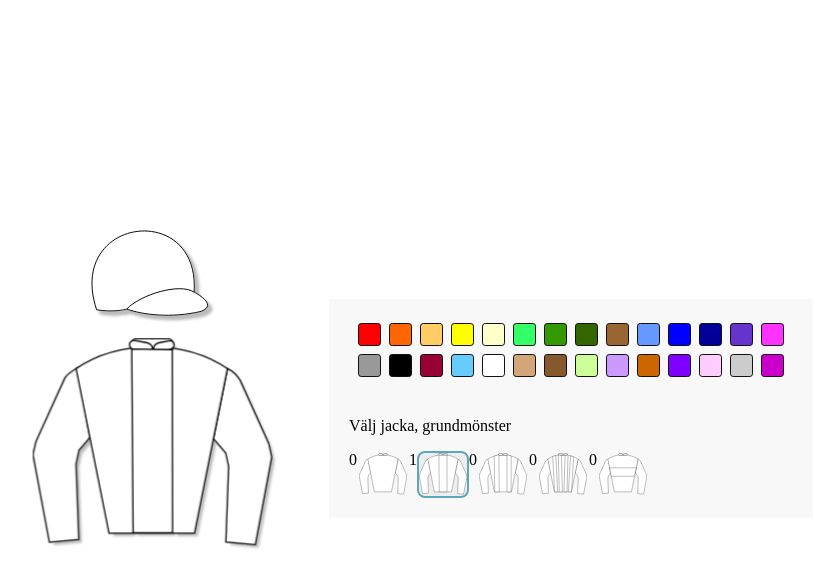
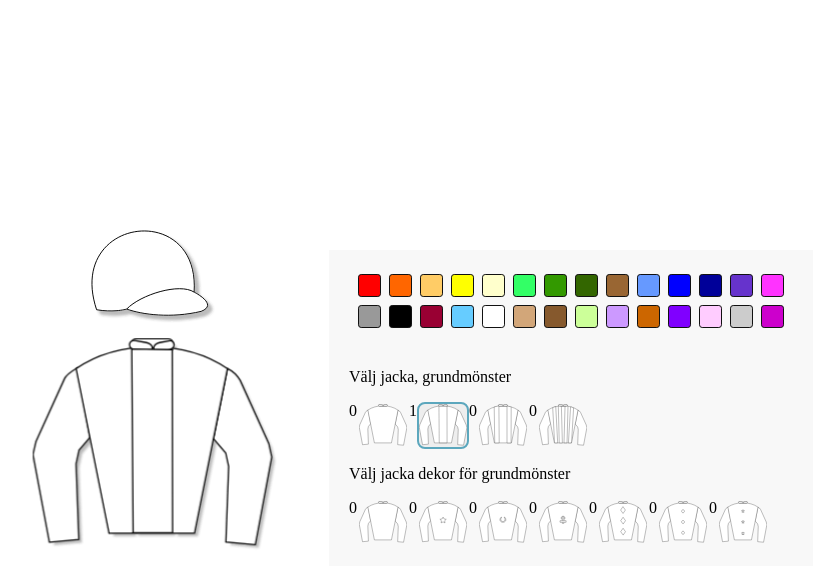
Before and after one commit to cartina-tech/medix-proof-of-concept-widget, a React (Vite) app: page / in a window 1280 px wide. Both pictures are taken after a click on the icon 672 px from the left and 474 px from the top of the page. Shown: the top 588 px of the page, without its empty margins (229-1044 px from the left). Built offline with nearby package versions, Linux system fonts and the light colour scheme.

Commit message:
Moved out listing of patterns and decor to components, added Decors

```diff
--- a/src/App.tsx
+++ b/src/App.tsx
@@ -5,30 +5,38 @@ import "./App.css";
 import Helmet from "./components/Helmet";
 import Jacket from "./components/Jacket";
 
-import MiniJacket from "./components/MiniJacket";
 import ColorPalette from "./components/ColorPalette";
-import { IBasicPattern, jacketBasicPatterns } from "./components/consts";
+
+import { IBasicPattern, IDecor, jacketDecors } from "./components/consts";
+
+import ListBasic from "./components/ListBasic";
+import ListDecor from "./components/ListDecor";
 
 export interface IJacketProps {
   currentId?: string;
-  jacketPattern: IBasicPattern[];
+  patterns: IBasicPattern[];
+  decors?: IDecor[][];
+  type?: patternTypes;
+  currentDecor?: IDecor[];
+}
+
+export interface ISelectedJacket {
+  id: string;
+  pattern: IBasicPattern[];
+  type?: patternTypes;
+  decors?: IDecor[][];
+  currentDecor?: IDecor[];
+}
+
+export enum patternTypes {
+  BASIC,
+  DECOR,
+  ADDITIONAL,
 }
 
 function App() {
-  const [jacketPaths, setJacketPaths] = useState<IBasicPattern[]>();
   const [helmetFocused, setHelmetFocused] = useState<boolean>(false);
-  const [miniJacketSelected, setMiniJacketSelected] = useState({
-    id: "",
-    selected: false,
-  });
-
-  const onClickMiniJacket = (props: IJacketProps) => {
-    setMiniJacketSelected({
-      id: props.currentId || "",
-      selected: true,
-    });
-    setJacketPaths(props.jacketPattern);
-  };
+  const [selectedJacket, setSelectedJacket] = useState<ISelectedJacket>();
 
   return (
     <>
@@ -40,44 +48,25 @@ function App() {
               setHelmetIsFocused: setHelmetFocused,
             }}
           />
-          <Jacket jacketPattern={jacketPaths || []} />
+          <Jacket
+            decors={selectedJacket?.decors || []}
+            patterns={selectedJacket?.pattern || []}
+            type={selectedJacket?.type}
+            currentDecor={selectedJacket?.currentDecor}
+          />
         </div>
         <div className='rightPanel'>
           <ColorPalette />
           <div className='jacketPatterns'>
             <p className='patternTitle'>Välj jacka, grundmönster</p>
-            <MiniJacket
-              key={0}
-              isSelected={`mini-jacket-0` === miniJacketSelected.id}
-              id={`mini-jacket-0`}
-              onClick={() =>
-                onClickMiniJacket({
-                  currentId: `mini-jacket-0`,
-                  jacketPattern: [],
-                })
-              }
-              jacketPattern={[]}
+            <ListBasic
+              setSelectedJacket={setSelectedJacket}
+              selectedJacket={selectedJacket}
             />
-            {jacketBasicPatterns.map(
-              (pattern: IBasicPattern[], index: number) => {
-                return (
-                  <MiniJacket
-                    key={index + 1}
-                    isSelected={
-                      `mini-jacket-${index + 1}` === miniJacketSelected.id
-                    }
-                    id={`mini-jacket-${index + 1}`}
-                    onClick={() =>
-                      onClickMiniJacket({
-                        currentId: `mini-jacket-${index + 1}`,
-                        jacketPattern: pattern,
-                      })
-                    }
-                    jacketPattern={pattern}
-                  />
-                );
-              }
-            )}
+            <ListDecor
+              setSelectedJacket={setSelectedJacket}
+              selectedJacket={selectedJacket}
+            />
           </div>
         </div>
       </div>
--- a/src/components/MiniJacket.tsx
+++ b/src/components/BasicJacket.tsx
@@ -1,10 +1,10 @@
 import { useState } from "react";
-import { IBasicPattern } from "../App";
+import { IBasicPattern } from "./consts";
 
-export interface IMiniJacket {
+export interface IBasicJacket {
   id: string;
   isSelected: boolean;
-  jacketPattern?: IBasicPattern[];
+  pattern?: IBasicPattern[];
   onClick: () => void;
 }
 
@@ -13,24 +13,23 @@ const blackStrokeStyle = {
   fill: "#ffffff",
 };
 
-const MiniJacket = (props: IMiniJacket) => {
-  const { jacketPattern, id, isSelected, onClick } = props;
-  const [miniJacketClicks, setMiniJacketClicks] = useState<number>(0);
+const BasicJacket = (props: IBasicJacket) => {
+  const { pattern, id, isSelected, onClick } = props;
+  const [basicJacketClicks, setBasicJacketClicks] = useState<number>(0);
   const selectedBorderColor = "#5ca7bd";
 
-  const handleJacketClick = (props: { currentId: string }) => {
-    console.log(props.currentId);
+  const handleBasicClick = (props: { currentId: string }) => {
     onClick();
-    if (miniJacketClicks <= 3) {
-      if (miniJacketClicks === 3) {
-        setMiniJacketClicks(0);
+    if (basicJacketClicks <= 3) {
+      if (basicJacketClicks === 3) {
+        setBasicJacketClicks(0);
         return;
       }
-      setMiniJacketClicks((prevClicks) => prevClicks + 1);
+      setBasicJacketClicks((prevClicks) => prevClicks + 1);
     }
   };
 
-  let miniJacketStyle = {
+  let basicJacketStyle = {
     cursor: "pointer",
     border: `0.15em solid ${isSelected ? selectedBorderColor : "transparent"}`,
     borderRadius: "0.5em",
@@ -39,15 +38,15 @@ const MiniJacket = (props: IMiniJacket) => {
 
   return (
     <>
-      {`${miniJacketClicks}`}
+      {`${basicJacketClicks}`}
       <svg
-        onClick={() => handleJacketClick({ currentId: id })}
+        onClick={() => handleBasicClick({ currentId: id })}
         viewBox='0 0 183 158'
         preserveAspectRatio='xMinYMin meet'
         height='43'
         width='48'
         id={id}
-        style={miniJacketStyle}
+        style={basicJacketStyle}
       >
         <g id='id5f' style={{ fill: "#FFF" }}>
           <g id='id60'>
@@ -76,7 +75,7 @@ const MiniJacket = (props: IMiniJacket) => {
                 transform='translate(-283.3125,-484.65625)'
                 d='m370.6,488.16-10.029-1.7969c-1.7578,0.603-2.9859,1.9239-2.9859,3.4669,0,2.1105,2.2864,3.8207,5.105,3.8207h11.964c0.13551-0.25999,0.243-0.5335,0.29538-0.82887,0.37363-2.0776-1.5746-4.165-4.3492-4.6619z'
               ></path>
-              {jacketPattern?.map((path, index) => {
+              {pattern?.map((path, index) => {
                 return (
                   <path
                     id={`mini-jacket-${index}`}
@@ -95,4 +94,4 @@ const MiniJacket = (props: IMiniJacket) => {
   );
 };
 
-export default MiniJacket;
+export default BasicJacket;
--- a/src/components/Jacket.tsx
+++ b/src/components/Jacket.tsx
@@ -1,4 +1,4 @@
-import { IJacketProps } from "../App";
+import { IJacketProps, patternTypes } from "../App";
 
 const jacketSvgProps = {
   id: "jacket_svg",
@@ -15,7 +15,9 @@ const blackStrokeStyle = {
 };
 
 const renderJacket = (props: IJacketProps) => {
-  const { jacketPattern: jacketPatterns } = props;
+  const { patterns, currentDecor, type } = props;
+
+  console.log(currentDecor);
 
   return (
     <svg {...jacketSvgProps} style={{ float: "left", cursor: "pointer" }}>
@@ -82,7 +84,7 @@ const renderJacket = (props: IJacketProps) => {
               id='idb3d'
               style={blackStrokeStyle}
             ></path>
-            {jacketPatterns?.map((pattern, index) => {
+            {patterns?.map((pattern, index) => {
               const { d, transform } = pattern;
               return (
                 <path
@@ -94,6 +96,19 @@ const renderJacket = (props: IJacketProps) => {
                 ></path>
               );
             })}
+            {type === patternTypes.DECOR &&
+              currentDecor?.map((patterns, index) => {
+                const { d, transform } = patterns;
+                return (
+                  <path
+                    id={`jacket-pattern-${index + 1}`}
+                    key={index}
+                    transform={transform}
+                    d={d}
+                    style={blackStrokeStyle}
+                  ></path>
+                );
+              })}
             <g
               style={{
                 clipPath: "url(#clipPath14471123691)",
--- /dev/null
+++ b/src/components/ListBasic.tsx
@@ -0,0 +1,63 @@
+import { IJacketProps, ISelectedJacket, patternTypes } from "../App";
+import { jacketBasicPatterns } from "./consts";
+
+import BasicJacket from "./BasicJacket";
+import { SetStateAction } from "react";
+
+interface IListBasicProps {
+  setSelectedJacket: React.Dispatch<
+    SetStateAction<ISelectedJacket | undefined>
+  >;
+  selectedJacket: ISelectedJacket | undefined;
+}
+
+const ListBasic = ({ setSelectedJacket, selectedJacket }: IListBasicProps) => {
+  const initId = "basic-jacket-pattern";
+
+  const onClickBasic = (props: IJacketProps) => {
+    setSelectedJacket({
+      id: props.currentId || "",
+      pattern: props.patterns as any,
+      type: props.type,
+      decors: props.decors,
+    });
+  };
+
+  return (
+    <>
+      <BasicJacket
+        key={0}
+        isSelected={`${initId}-0` === selectedJacket?.id}
+        id={`${initId}-0`}
+        onClick={() =>
+          onClickBasic({
+            currentId: `${initId}-0`,
+            patterns: [],
+          })
+        }
+        pattern={[]}
+      />
+      {jacketBasicPatterns.map((basicJacket, index: number) => {
+        const i = index + 1;
+        return (
+          <BasicJacket
+            key={index + 1}
+            isSelected={`${initId}-${i}` === selectedJacket?.id}
+            id={`${initId}-${i}`}
+            onClick={() =>
+              onClickBasic({
+                type: patternTypes.BASIC,
+                currentId: `${initId}-${i}`,
+                patterns: basicJacket.paths,
+                decors: basicJacket.decors,
+              })
+            }
+            pattern={basicJacket.paths}
+          />
+        );
+      })}
+    </>
+  );
+};
+
+export default ListBasic;
--- /dev/null
+++ b/src/components/ListDecor.tsx
@@ -0,0 +1,71 @@
+import { SetStateAction } from "react";
+import { IJacketProps, ISelectedJacket, patternTypes } from "../App";
+import BasicJacket from "./BasicJacket";
+
+interface IListDecorProps {
+  setSelectedJacket: React.Dispatch<
+    SetStateAction<ISelectedJacket | undefined>
+  >;
+  selectedJacket: ISelectedJacket | undefined;
+}
+
+const ListDecor = ({ selectedJacket, setSelectedJacket }: IListDecorProps) => {
+  const initId = "decor-jacket-pattern";
+
+  const onClickDecor = (props: IJacketProps) => {
+    setSelectedJacket({
+      id: props.currentId || "",
+      pattern: props.patterns as any,
+      type: props.type,
+      decors: props.decors,
+      currentDecor: props.currentDecor,
+    });
+  };
+
+  return (
+    <>
+      {selectedJacket?.decors && selectedJacket?.decors.length > 0 && (
+        <>
+          <p className='patternTitle'>Välj jacka dekor för grundmönster</p>
+          <BasicJacket
+            key={0}
+            isSelected={`${initId}-0` === selectedJacket?.id}
+            id={`${initId}-0`}
+            onClick={() =>
+              onClickDecor({
+                type: patternTypes.DECOR,
+                currentId: `${initId}-0`,
+                patterns: selectedJacket.pattern,
+                decors: selectedJacket.decors,
+              })
+            }
+            pattern={[]}
+          />
+        </>
+      )}
+      {selectedJacket?.decors &&
+        selectedJacket?.decors.length > 0 &&
+        selectedJacket?.decors.map((decor, index: number) => {
+          const i = index + 1;
+          return (
+            <BasicJacket
+              pattern={decor}
+              id={`${index}-id`}
+              isSelected={`${initId}-${i}` === selectedJacket?.id}
+              onClick={() =>
+                onClickDecor({
+                  type: patternTypes.DECOR,
+                  currentId: `${initId}-${i}`,
+                  patterns: selectedJacket.pattern,
+                  decors: selectedJacket.decors,
+                  currentDecor: decor,
+                })
+              }
+            />
+          );
+        })}
+    </>
+  );
+};
+
+export default ListDecor;
--- a/src/components/consts.ts
+++ b/src/components/consts.ts
@@ -2,14 +2,93 @@ export interface IBasicPattern {
   transform: string;
   d: string;
 }
-const jacketPatternTwo: IBasicPattern[] = [
+
+export interface IDecor {
+  transform: string;
+  d: string;
+}
+const jacketDecorOne: IDecor[] = [
+  {
+    transform: "",
+    d: "m 91.743955,61.229275 3.774177,7.325722 8.438738,1.174672 -6.106138,5.701748 1.441292,8.051279 -7.548004,-3.801269 -7.547676,3.801269 1.44125,-8.051279 -6.106132,-5.701748 8.43908,-1.174672 3.773511,-7.325722 z",
+  },
+];
+
+const jacketDecorTwo: IDecor[] = [
+  {
+    transform: "",
+    d: "m 83.832686,61.707868 0.536341,-0.02654 c 0.587035,0.104767 1.337449,-0.02543 1.852697,0.104767 -2.096879,3.558887 -3.980093,7.465284 -2.795223,11.693948 0.100514,0.347511 0.274235,0.687921 0.406185,1.000325 0.302913,0.383011 0.464505,0.83584 0.829423,1.174279 2.148025,2.419556 5.813065,2.967448 9.166646,2.193142 2.419556,-0.53093 4.435226,-2.349345 4.982776,-4.428491 1.02195,-4.115536 -0.91292,-8.117823 -2.94877,-11.606617 l 2.7046,-0.04276 c 2.268769,3.087008 4.203179,6.446382 3.940199,10.396207 -0.2536,3.629336 -2.958609,6.769553 -6.785709,8.265312 -1.873792,0.608633 -2.885899,0.870548 -5.317591,0.783772 -1.213586,-0.175139 -2.632757,-0.260735 -4.020073,-0.844915 -1.924989,-0.852013 -3.889873,-2.209316 -4.982777,-3.836422 -3.342779,-4.793359 -0.921845,-10.701591 2.431276,-14.826",
+  },
+];
+
+const jacketDecorThree: IDecor[] = [
+  {
+    transform: "",
+    d: "m 95.014773,85.264803 -6.427162,0 0,-26.992555 6.427162,0 0,26.992555 z",
+  },
+  {
+    transform: "",
+    d: "m 98.950505,61.78562 0,6.050711 -14.286774,0 0,-6.050711 14.286774,0 z",
+  },
+  {
+    transform: "",
+    d: "m 103.37781,75.070208 0,6.015207 -23.294592,0 0,-6.015207 23.294592,0 z",
+  },
+];
+
+const jacketDecorFour: IDecor[] = [
+  {
+    transform: "translate(-283.3125,-484.65625)",
+    d: "m 383.91715,519.1834 -8.89062,12.97722 -9.35932,-12.97722 9.0613,-13.05207 9.18903,13.05207 z",
+  },
+  {
+    transform: "",
+    d: "m 101,75 -8.890617,12.97722 -9.35932,-12.97722 9.0613,-13.05207 9.189027,13.05207 z",
+  },
+  {
+    transform: "",
+    d: "m 101,117 -8.890621,12.97722 -9.35932,-12.97722 9.0613,-13.05208 9.189031,13.05208 z",
+  },
+];
+
+const jacketDecorFive: IDecor[] = [
+  {
+    transform: "",
+    d: "m 97,121 c 0,3.16435 -2.420636,5.72946 -5.405348,5.72946 -2.987481,0 -5.40689,-2.56522 -5.40689,-5.72946 0,-3.16435 2.419358,-5.7289 5.40689,-5.7289 2.984866,0 5.405348,2.56449 5.405348,5.7289 z",
+  },
+  {
+    transform: "",
+    d: "m 97,80 c 0,3.16435 -2.420636,5.72946 -5.405348,5.72946 -2.987481,0 -5.40689,-2.56522 -5.40689,-5.72946 0,-3.16435 2.419358,-5.7289 5.40689,-5.7289 2.984866,0 5.405348,2.56449 5.405348,5.7289 z",
+  },
+  {
+    transform: "",
+    d: "m 97,39 c 0,3.16435 -2.420636,5.729459 -5.405348,5.729459 -2.987481,0 -5.40689,-2.565219 -5.40689,-5.729459 0,-3.16435 2.419358,-5.7289 5.40689,-5.7289 2.984866,0 5.405348,2.56449 5.405348,5.7289 z",
+  },
+];
+
+const jacketDecorSix: IDecor[] = [
+  {
+    transform: "",
+    d: "m 86,37 4.18003,-0.168768 1.26373,-3.966055 1.45815,3.881672 4.08282,0.168768 -2.9163,2.700293 0.97209,4.303592 -3.59676,-2.44714 -3.49956,2.278372 1.06931,-4.134824 -3.30513,-2.61591 z",
+  },
+  {
+    transform: "",
+    d: "m 86,78 4.18003,-0.16877 1.26373,-3.96605 1.45815,3.88167 4.08282,0.16877 -2.9163,2.70029 0.97209,4.30359 -3.59676,-2.44714 -3.49956,2.27837 1.06931,-4.13482 -3.30513,-2.61591 z",
+  },
+  {
+    transform: "",
+    d: "m 86,122 4.180032,-0.16877 1.26373,-3.96605 1.45815,3.88167 4.08282,0.16877 -2.9163,2.70029 0.97209,4.30359 -3.59676,-2.44714 -3.499562,2.27838 1.06931,-4.13483 -3.30513,-2.61591 z",
+  },
+];
+
+const jacketDecorSeven: IDecor[] = [
   {
     transform: "",
     d: "M 76.015495,8.4171064 C 77.286657,147.73647 77.032424,147.73647 77.032424,147.73647 l -0.254232,0.25423 30.253658,0 -0.25423,-139.3193612 0.76269,0.2542324 z",
   },
 ];
 
-const jacketPatternThree: IBasicPattern[] = [
+const jacketDecorEight: IDecor[] = [
   {
     transform: "",
     d: "m 122.68486,10.839626 -0.32847,137.466174 -15.60249,0 0,-140.2581986 c 17.24653,2.8155036 11.53061,1.9229126 15.93096,2.7920246 z",
@@ -20,7 +99,63 @@ const jacketPatternThree: IBasicPattern[] = [
   },
 ];
 
-const jacketPatternFour: IBasicPattern[] = [
+const jacketDecorNine: IDecor[] = [
+  {
+    transform: "",
+    d: "m 40.540541,56.538382 c 101.441439,-0.18018 101.441439,-0.18018 101.441439,-0.18018 l -6.66666,32.252252 -88.648653,0 z",
+  },
+];
+
+const jacketDecorTen: IDecor[] = [
+  {
+    transform: "",
+    d: "m 34.146341,24.457121 c 114.190689,0 114.190689,0 114.190689,0 l -4.65632,22.394679 -105.099779,0 z",
+  },
+  {
+    transform: "",
+    d: "m 43.45898,72.128962 95.78714,0 -4.87805,23.059866 -86.031041,0 z",
+  },
+  {
+    transform: "",
+    d: "m 53.880266,123.34847 74.944564,0 -5.09977,23.05987 -65.188475,0.22173 z",
+  },
+];
+
+const jacketVariantTwo: {
+  paths: IBasicPattern[],
+  decors: IDecor[][];
+} = {
+  paths: [
+    {
+      transform: "",
+      d: "M 76.015495,8.4171064 C 77.286657,147.73647 77.032424,147.73647 77.032424,147.73647 l -0.254232,0.25423 30.253658,0 -0.25423,-139.3193612 0.76269,0.2542324 z",
+    }
+  ],
+  decors: [jacketDecorOne, jacketDecorTwo, jacketDecorThree, jacketDecorFour, jacketDecorFive, jacketDecorSix],
+}
+
+const jacketVariantThree: {
+  paths: IBasicPattern[],
+  decors: IDecor[][];
+} = {
+  paths: [
+    {
+      transform: "",
+      d: "m 122.68486,10.839626 -0.32847,137.466174 -15.60249,0 0,-140.2581986 c 17.24653,2.8155036 11.53061,1.9229126 15.93096,2.7920246 z",
+    },
+    {
+      transform: "",
+      d: "M 57.975578,11.332337 59.946418,148.47004 77.027042,148.14156 75.877385,7.8833647 C 70.7555,8.4362252 66.571725,8.6080633 57.975578,11.332337 Z",
+    },
+  ],
+  decors: [],
+}
+
+const jacketVariantFour: {
+  paths: IBasicPattern[],
+  decors: IDecor[][];
+} = {
+  paths: [
     {
       transform: "translate(-283.3125,-484.65625)",
       d: "m 346.99147,494.71879 -5.3682,1.4337 -6.04997,2.11777 7.15386,134.62845 11.7813,-0.12854 -7.38886,-138.53868 z",
@@ -37,19 +172,13 @@ const jacketPatternFour: IBasicPattern[] = [
       transform: "translate(-283.3125,-484.65625)",
       d: "m 388.09406,493.47414 3.07334,-0.58414 2.7466,0.37446 -3.72603,139.60267 -11.60447,0 3.98397,-139.13146 z",
     },
-];
-
-const jacketPatternFive: IBasicPattern[] = [
-  {
-    transform: "",
-    d: "m 40.540541,56.538382 c 101.441439,-0.18018 101.441439,-0.18018 101.441439,-0.18018 l -6.66666,32.252252 -88.648653,0 z",
-  },
-];
+  ],
+  decors: [jacketDecorSeven, jacketDecorEight, jacketDecorNine, jacketDecorTen],
+}
 
 // array of basic patterns
 export const jacketBasicPatterns = [
-  jacketPatternTwo,
-  jacketPatternThree,
-  jacketPatternFour,
-  jacketPatternFive,
+  jacketVariantTwo,
+  jacketVariantThree,
+  jacketVariantFour,
 ];
```
Lines whose indentation alone changed are shown as unchanged.
